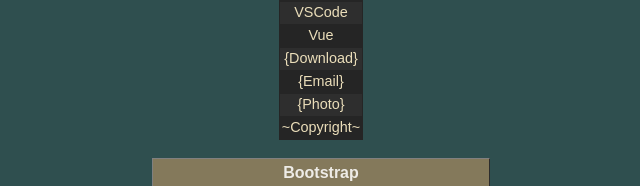
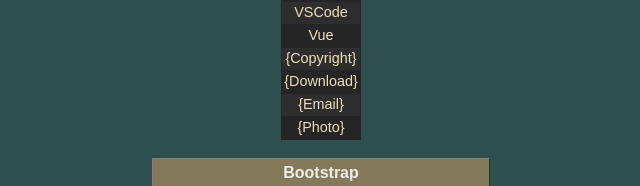
Before and after one commit to liu-hn-cn/liu-hn-cn.github.io, a plain HTML site: page index.html in a window 1280 px wide. Shown: the part 199-385 px from the top of the page, 319-959 px from the left. Drawn offline with Linux system fonts and the light colour scheme.

Commit message:
20190518-02

```diff
--- a/index.html
+++ b/index.html
@@ -36,10 +36,10 @@ TABLE.file-table TH {background-color:#252525; color:#8e8670; text-align:center;
 <tr><td class="centered_td"><a href="#IDReactJS-">ReactJS</a></td></tr>
 <tr class="row2"><td class="centered_td"><a href="#IDVSCode-">VSCode</a></td></tr>
 <tr><td class="centered_td"><a href="#IDVue-">Vue</a></td></tr>
-<tr class="row2"><td class="centered_td"><a href="#ID_Download_-">{Download}</a></td></tr>
-<tr><td class="centered_td"><a href="#ID_Email_-">{Email}</a></td></tr>
-<tr class="row2"><td class="centered_td"><a href="#ID_Photo_-">{Photo}</a></td></tr>
-<tr><td class="centered_td"><a href="#ID~Copyright~-">~Copyright~</a></td></tr>
+<tr class="row2"><td class="centered_td"><a href="#ID_Copyright_-">{Copyright}</a></td></tr>
+<tr><td class="centered_td"><a href="#ID_Download_-">{Download}</a></td></tr>
+<tr class="row2"><td class="centered_td"><a href="#ID_Email_-">{Email}</a></td></tr>
+<tr><td class="centered_td"><a href="#ID_Photo_-">{Photo}</a></td></tr>
 </table>
 <br>
 
@@ -259,6 +259,9 @@ TABLE.file-table TH {background-color:#252525; color:#8e8670; text-align:center;
 <tr><td><a href="Vue/Vue范例%2009%20绑定CSS%20B.txt">Vue范例 09 绑定CSS B.txt</a>&nbsp;&nbsp;</td><td align="right">328</td></tr>
 <tr class="row2"><td><a href="Vue/Vue范例%2010%20子传父、父传子%20A.txt">Vue范例 10 子传父、父传子 A.txt</a>&nbsp;&nbsp;</td><td align="right">601</td></tr>
 <tr><td><a href="Vue/Vue范例%2011%20子传父、父传子%20B.txt">Vue范例 11 子传父、父传子 B.txt</a>&nbsp;&nbsp;</td><td align="right">625</td></tr>
+<tr><td colspan="2" class="anchors"><a id="ID_Copyright_-"></a>{Copyright}</td></tr>
+<tr><th><b>File</b></th><th><b>Size</b></th></tr>
+<tr><td><a href="{Copyright}/Copyright.txt">Copyright.txt</a>&nbsp;&nbsp;</td><td align="right">834</td></tr>
 <tr><td colspan="2" class="anchors"><a id="ID_Download_-"></a>{Download}</td></tr>
 <tr><th><b>File</b></th><th><b>Size</b></th></tr>
 <tr><td><a href="{Download}/Download.txt">Download.txt</a>&nbsp;&nbsp;</td><td align="right">57</td></tr>
@@ -270,9 +273,6 @@ TABLE.file-table TH {background-color:#252525; color:#8e8670; text-align:center;
 <tr><td><a href="{Photo}/LiuZhiyong-Photo-1.jpg">LiuZhiyong-Photo-1.jpg</a>&nbsp;&nbsp;</td><td align="right">2,004,597</td></tr>
 <tr class="row2"><td><a href="{Photo}/LiuZhiyong-Photo-2.jpg">LiuZhiyong-Photo-2.jpg</a>&nbsp;&nbsp;</td><td align="right">2,147,192</td></tr>
 <tr><td><a href="{Photo}/LiuZhiyong-Photo-3.jpg">LiuZhiyong-Photo-3.jpg</a>&nbsp;&nbsp;</td><td align="right">2,621,687</td></tr>
-<tr><td colspan="2" class="anchors"><a id="ID~Copyright~-"></a>~Copyright~</td></tr>
-<tr><th><b>File</b></th><th><b>Size</b></th></tr>
-<tr><td><a href="~Copyright~/Copyright.txt">Copyright.txt</a>&nbsp;&nbsp;</td><td align="right">834</td></tr>
 </table>
 
 
```
Also changed, not shown: {Copyright}/Copyright.txt (renamed from ~Copyright~/Copyright.txt).
